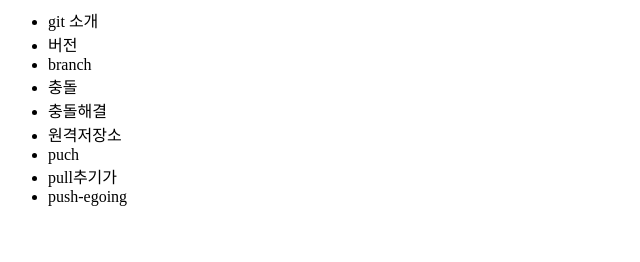
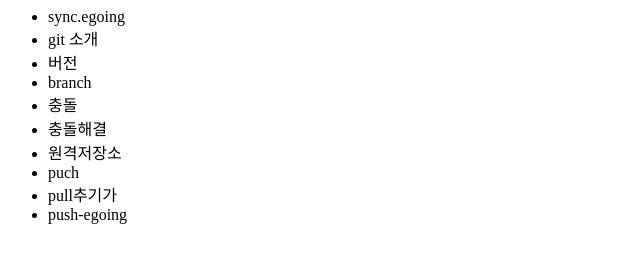
Before and after one commit to rkdfiddnr/opentutorials_git_rkdfiddnr, a plain HTML site: page index.html in a window 1280 px wide. Shown: the whole page, without its empty margins (0-640 px from the left). Drawn offline with Linux system fonts and the light colour scheme.

Commit message:
add sync egoing

```diff
--- a/index.html
+++ b/index.html
@@ -3,7 +3,7 @@
 <body>
 	<div>
 		<ul>
-
+			<li>sync.egoing</li>
 			<li>git 소개</li>
 			<li>버전</li>
 			<li>branch</li>
```
